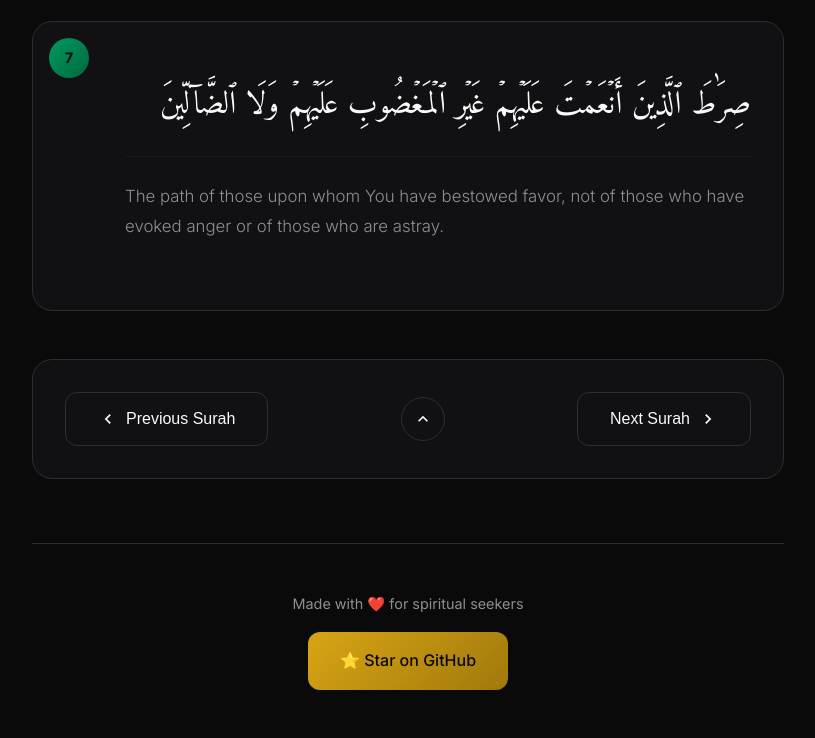
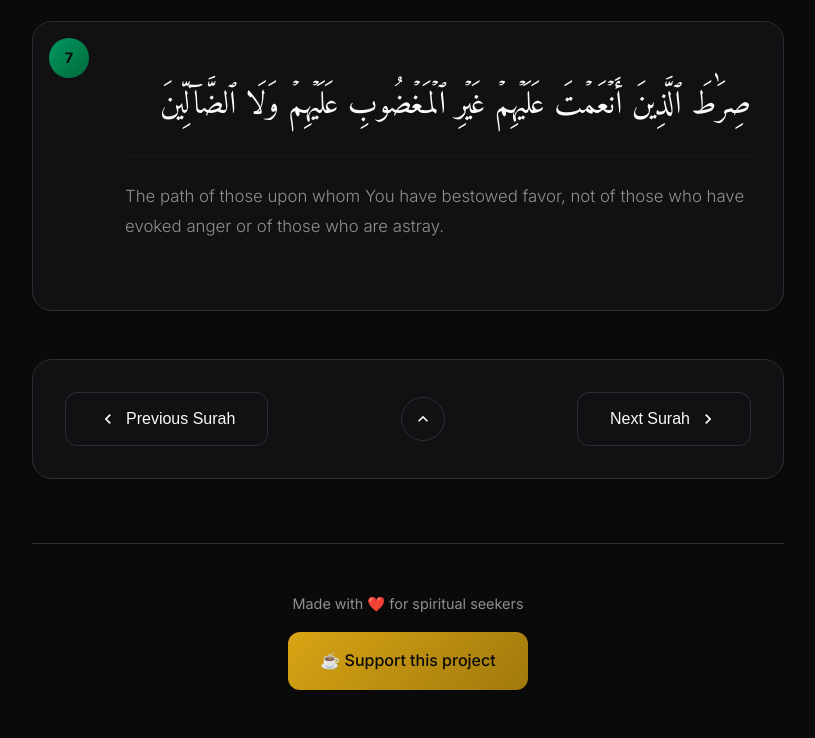
Before and after one commit to ai-dev-2024/HoliBooks, a plain HTML site: page religions/islam/quran.html in a window 1280 px wide. Shown: the part 2642-3380 px from the top of the page, without its empty margins (232-1047 px from the left). Drawn offline with Linux system fonts and the light colour scheme; no server answers.

Commit message:
chore: add ko-fi support links
- Add ko-fi support badge to README
- Add ko-fi button to homepage footer
- Add ko-fi links to all religion pages
- Keep GitHub links for repo navigation

```diff
--- a/religions/islam/quran.html
+++ b/religions/islam/quran.html
@@ -406,9 +406,9 @@
         <footer class="landing-footer"
             style="text-align: center; padding: var(--space-2xl); border-top: 1px solid var(--border-color); margin-top: var(--space-3xl);">
             <p style="color: var(--text-secondary); font-size: 0.9rem;">Made with ❤️ for spiritual seekers</p>
-            <a href="https://github.com/ai-dev-2024/HoliBooks" target="_blank" rel="noopener noreferrer" class="btn btn-primary"
+            <a href="https://ko-fi.com/ai_dev_2024" target="_blank" rel="noopener noreferrer" class="btn btn-primary"
                 style="margin-top: var(--space-md);">
-                ⭐ Star on GitHub
+                ☕ Support this project
             </a>
         </footer>
     </div>
```
Also changed, not shown: index.html (+1 -1 lines), religions/buddhism/tripitaka.html (+2 -2 lines), religions/christianity/bible.html (+2 -2 lines), religions/hinduism/gita.html (+2 -2 lines), religions/judaism/torah.html (+2 -2 lines), religions/sikhism/gurbani.html (+2 -2 lines), README.md.
